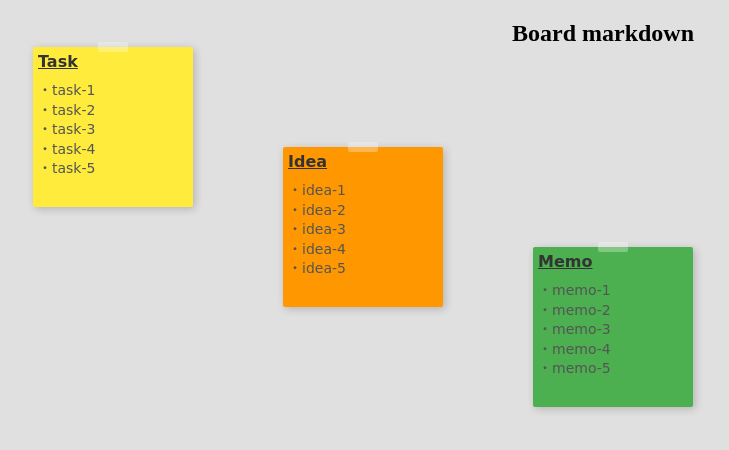
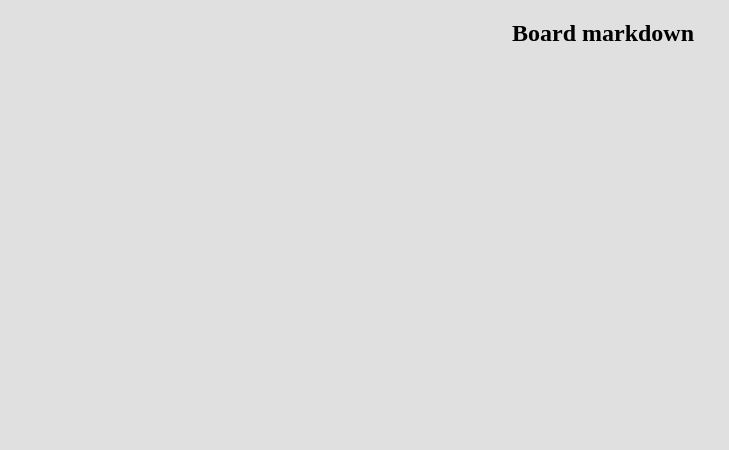
Before and after one commit to wasabina67/board-markdown, a React (Vite) app: page / in a window 1280 px wide. Shown: the top 450 px of the page, without its empty margins (37-766 px from the left). Built offline with nearby package versions, Linux system fonts and the light colour scheme.

Commit message:
Update src/App.tsx

```diff
--- a/src/App.tsx
+++ b/src/App.tsx
@@ -18,36 +18,6 @@ interface DragState {
   startY: number
 }
 
-const stickyNotesData: StickyNote[] = [
-  {
-    id: 1,
-    x: 50,
-    y: 0,
-    title: "Task",
-    content: "・task-1\n・task-2\n・task-3\n・task-4\n・task-5",
-    color: "#ffeb3b",
-    rotation: 0
-  },
-  {
-    id: 2,
-    x: 300,
-    y: 100,
-    title: "Idea",
-    content: "・idea-1\n・idea-2\n・idea-3\n・idea-4\n・idea-5",
-    color: "#ff9800",
-    rotation: 0
-  },
-  {
-    id: 3,
-    x: 550,
-    y: 200,
-    title: "Memo",
-    content: "・memo-1\n・memo-2\n・memo-3\n・memo-4\n・memo-5",
-    color: "#4caf50",
-    rotation: 0
-  }
-]
-
 const dragStateData: DragState = {
   isDragging: false,
   noteId: null,
@@ -56,7 +26,7 @@ const dragStateData: DragState = {
 }
 
 function App() {
-  const [stickyNotes, setStickyNotes] = useState<StickyNote[]>(stickyNotesData)
+  const [stickyNotes, setStickyNotes] = useState<StickyNote[]>([])
   const [dragState, setDragState] = useState<DragState>(dragStateData)
 
   const handleMouseMove = (e: React.MouseEvent) => {
```
